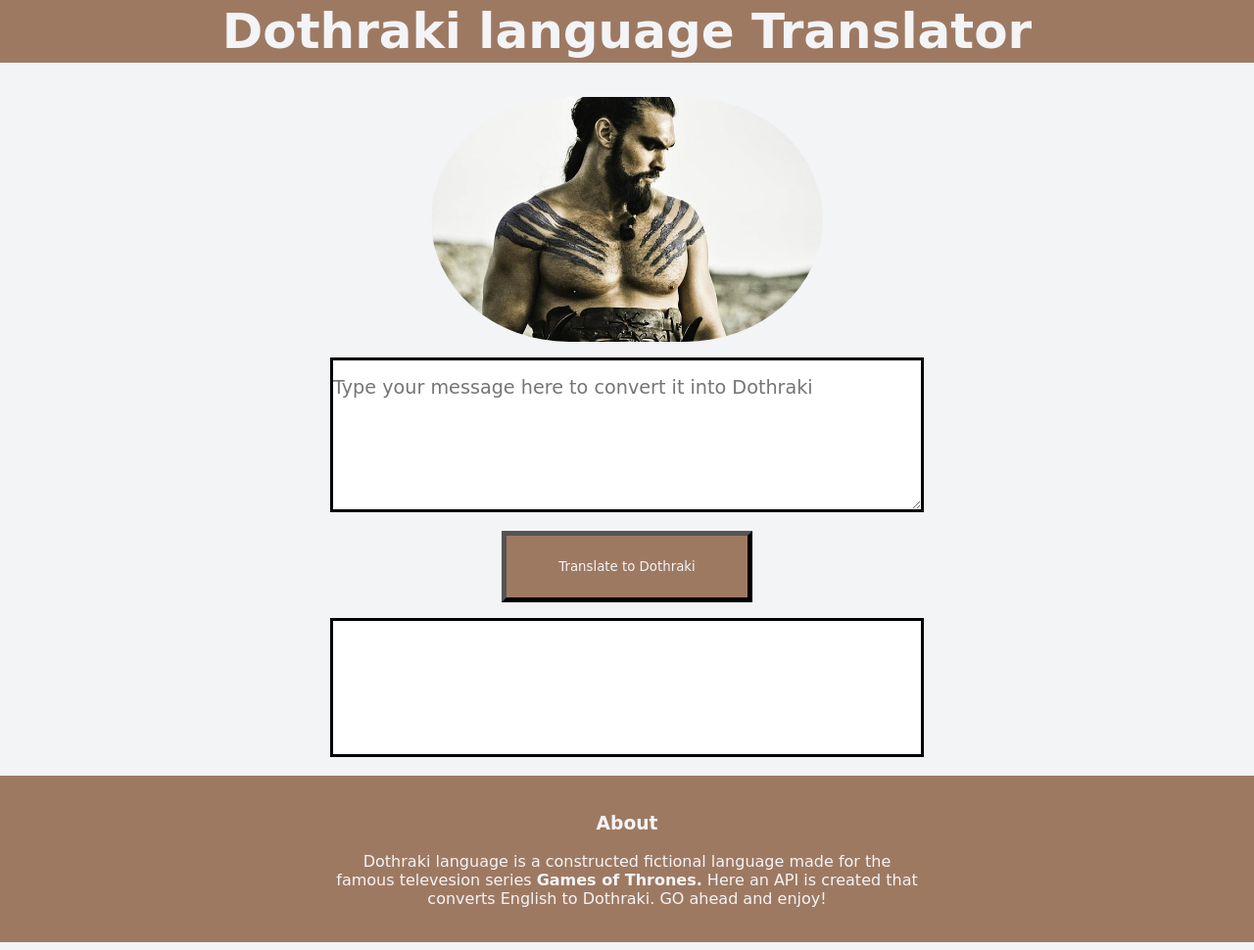
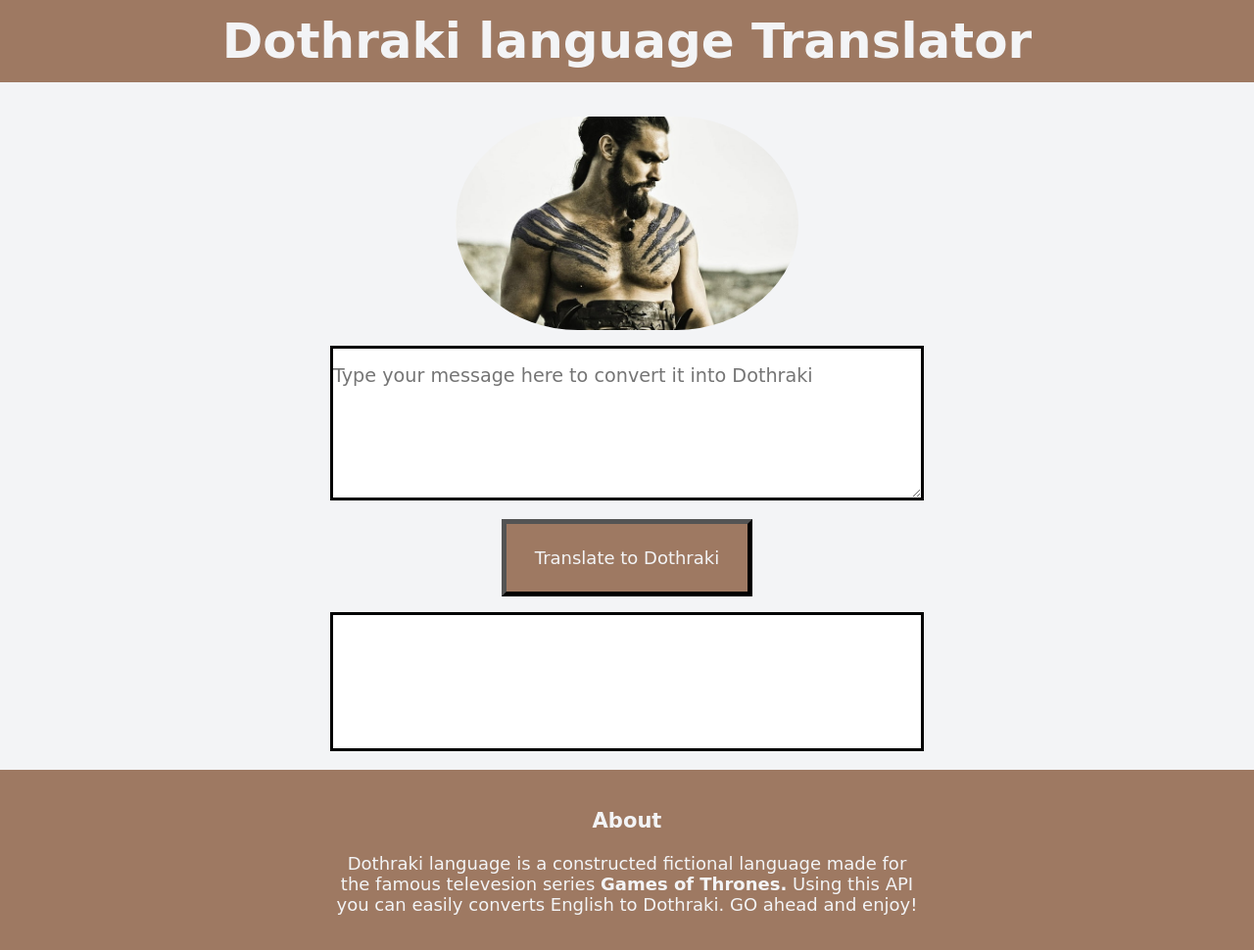
Before and after one commit to swapilverma/translation-app, a plain HTML site: page index.html in a window 1280 px wide. Shown: the whole page at 98% size. Drawn offline with Linux system fonts and the light colour scheme; a web font is replaced by a local one.

Commit message:
edit: style

```diff
--- a/index.html
+++ b/index.html
@@ -31,7 +31,7 @@
         <div class="footer-text">
             <h3>About</h3>
             <p>Dothraki language is a constructed fictional language made for the famous televesion series <b>Games of
-                    Thrones.</b> Here an API is created that converts English to Dothraki. GO ahead and enjoy!</p>
+                    Thrones.</b> Using this API you can easily converts English to Dothraki. GO ahead and enjoy!</p>
         </div>
     </footer>
 
--- a/style.css
+++ b/style.css
@@ -12,7 +12,7 @@ body{
 }
 nav{
     background-color: var(--secondary);
-    padding: 0.2rem 0rem;
+    padding: 0.8rem 0rem;
     margin:0;
     border: 0;
 
@@ -28,7 +28,7 @@ nav{
 .hero-image{
     display: block;
     border-radius: 20rem;
-    max-width: 400px;
+    max-width: 350px;
     padding: 1rem 0rem;
     margin: auto;
     /* align-content: center; */
@@ -49,6 +49,7 @@ textarea {
 #btn-translate{
     display: block;
     font-family: 'Odibee Sans', cursive;
+    font-size: large;
     width: 20%;
     text-align: center;
     padding: 1.5rem 0rem;
@@ -75,10 +76,11 @@ footer{
     margin: 0;
 }
 .footer-text{
-    padding: 0.2rem;
+    padding: 0.1rem;
     border: 0rem;
     margin: auto;
     max-width: 600px;
     color: var(--primary);
+    font-size: large;
 
 }
```
